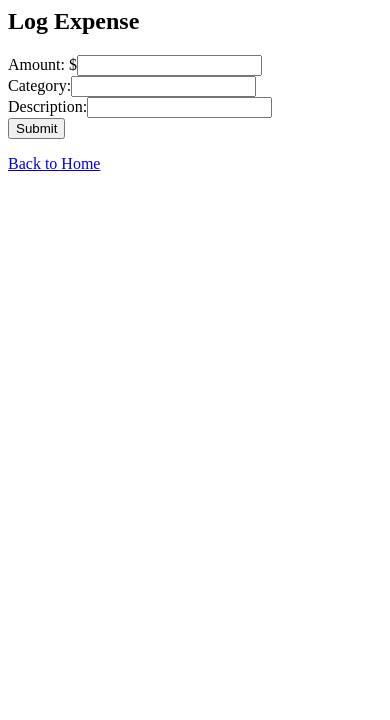
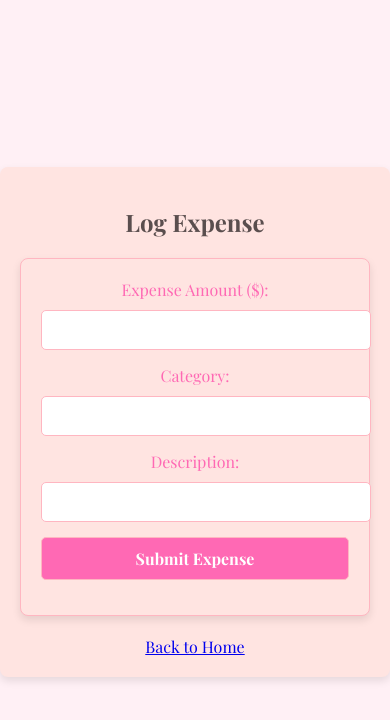
Before and after one commit to marmar0920/MoneyMate, a Flask app: page /log_expense in a window 390 px wide. Shown: the top 720 px of the page. Run offline with Flask 3, Linux system fonts and the light colour scheme.

Commit message:
styling log_expense.html
adjusted the expense html so that the styling matches all the other templates.
features now a more;
centered layout
responsive design
consistent aesthetic

```diff
--- a/templates/log_expense.html
+++ b/templates/log_expense.html
@@ -1,9 +1,28 @@
-<h2>Log Expense</h2>
+<!DOCTYPE html>
+<html lang="en">
+<head>
+    <meta charset="UTF-8">
+    <meta name="viewport" content="width=device-width, initial-scale=1.0">
+    <title>Log Expense</title>
     <link rel="stylesheet" href="https://fonts.googleapis.com/css2?family=Playfair+Display:wght@400;700&display=swap">
-<form method="post">
-    <label>Amount: $</label><input type="number" step="0.01" name="amount" required><br>
-    <label>Category:</label><input type="text" name="category" required><br>
-    <label>Description:</label><input type="text" name="description"><br>
-    <button type="submit">Submit</button>
-</form>
-<a href="{{ url_for('index') }}">Back to Home</a>
+    <link rel="stylesheet" href="{{ url_for('static', filename='style.css') }}">
+</head>
+<body>
+    <div class="container">
+        <h2>Log Expense</h2>
+        <form method="post">
+            <label for="amount">Expense Amount ($):</label>
+            <input type="number" id="amount" name="amount" step="0.01" required>
+
+            <label for="category">Category:</label>
+            <input type="text" id="category" name="category" required>
+
+            <label for="description">Description:</label>
+            <input type="text" id="description" name="description" required>
+
+            <button type="submit">Submit Expense</button>
+        </form>
+        <a href="{{ url_for('index') }}" class="back-link">Back to Home</a>
+    </div>
+</body>
+</html>
```
